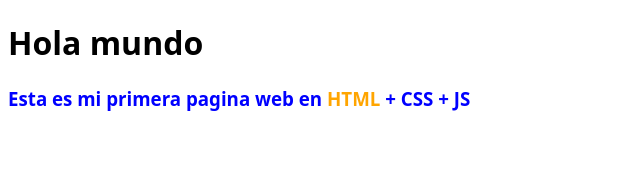
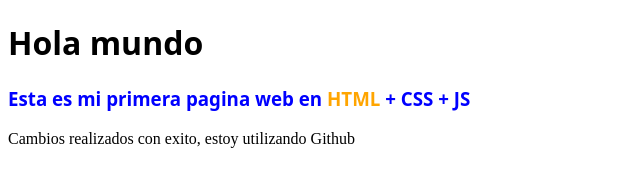
Before and after one commit to MauroChapero/frontend-page, a website: page index.html in a window 1280 px wide. Shown: the whole page, without its empty margins (0-640 px from the left). Drawn offline with Linux system fonts and the light colour scheme.

Commit message:
check new repositorie changes

```diff
--- a/index.html
+++ b/index.html
@@ -9,5 +9,6 @@
 <body>
     <h1>Hola mundo</h1>
     <h3>Esta es mi primera pagina web en <span class="html">HTML</span> + CSS + JS</h3>
+    <p>Cambios realizados con exito, estoy utilizando Github</p>
 </body>
 </html>
```
